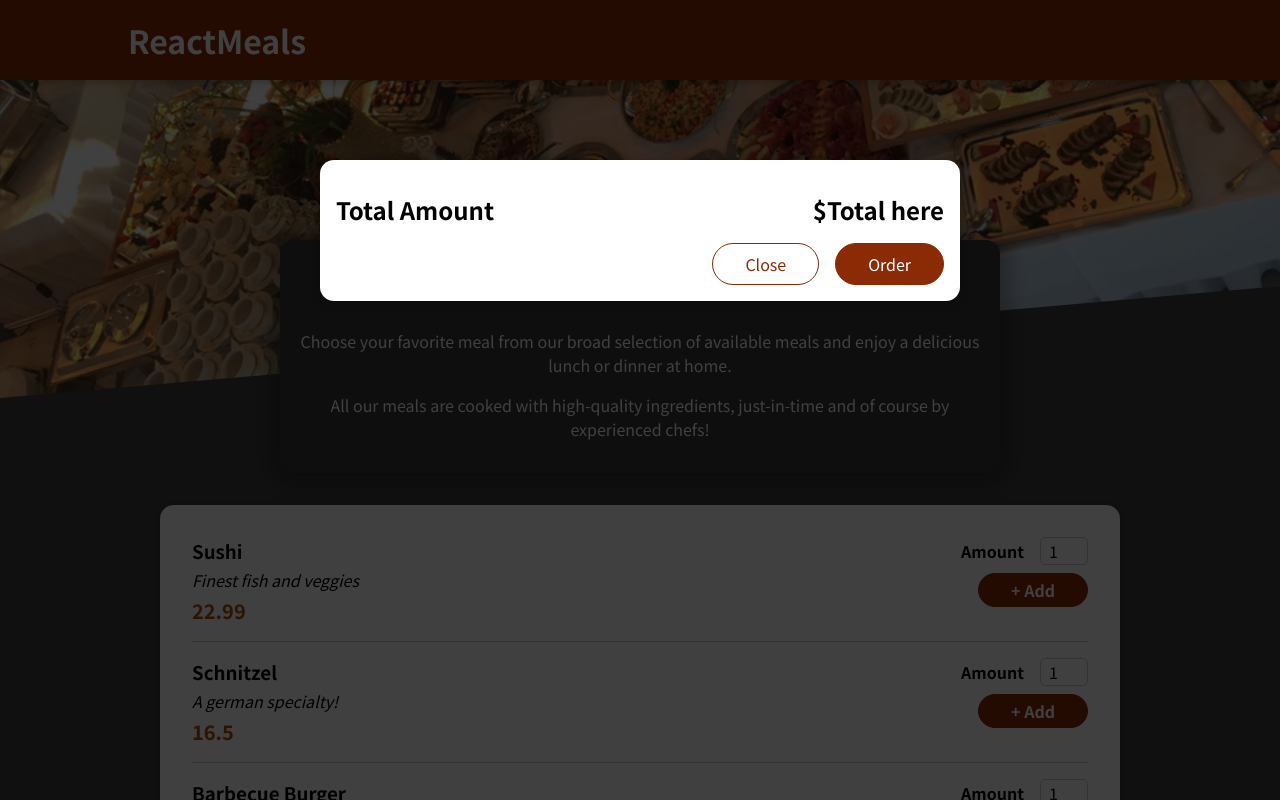
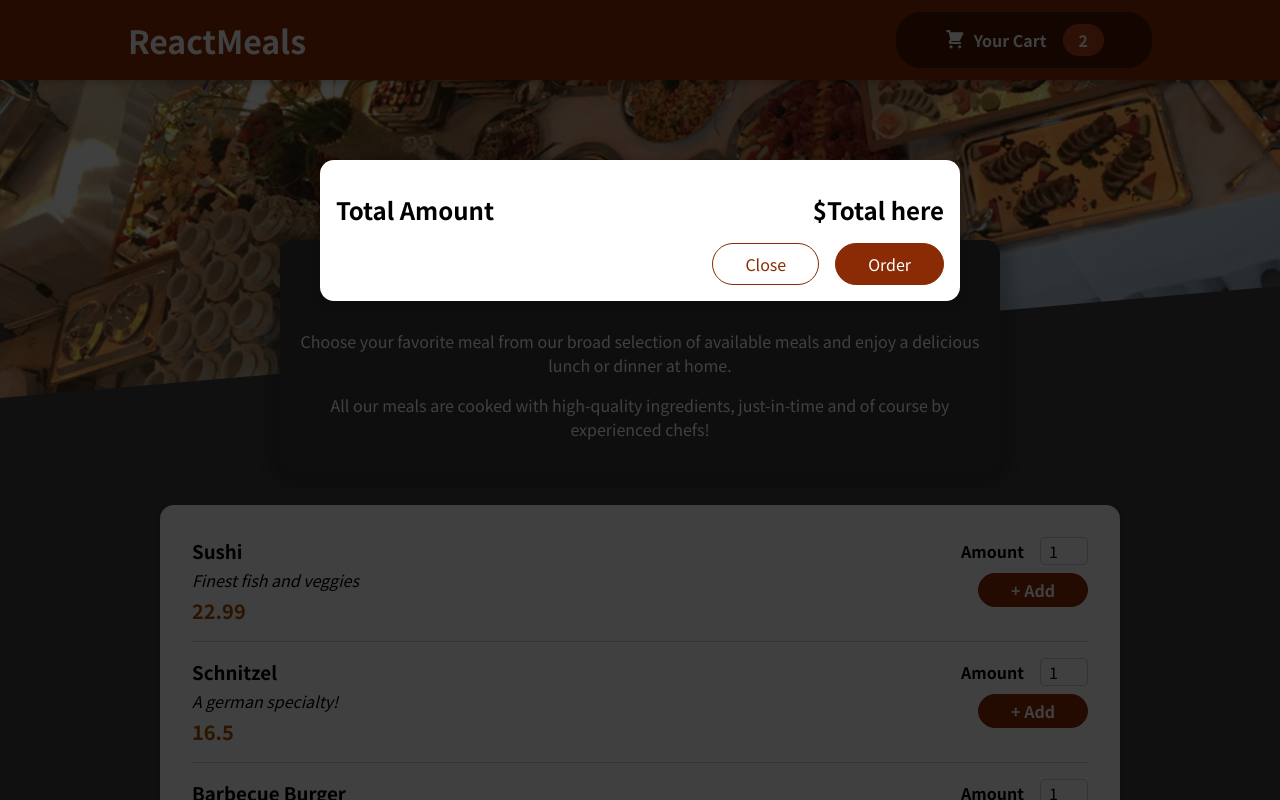
Before and after one commit to romeguarin/guild-react-demo, a React (Create React App) app in the folder demo/: page / in a window 1280 px wide. Shown: the top 800 px of the page. Built offline with nearby package versions, Linux system fonts and the light colour scheme.

Commit message:
add header cart button

```diff
--- a/demo/src/App.tsx
+++ b/demo/src/App.tsx
@@ -12,7 +12,7 @@
         onModalBackdropClick={() => {}}
       />
       <Header onHeaderButtonClick={() => {}} />
-      <Meals></Meals>
+      <Meals />
     </Fragment>
   );
 }
--- a/demo/src/components/Header/Header.tsx
+++ b/demo/src/components/Header/Header.tsx
@@ -1,5 +1,6 @@
 import { FC, Fragment } from 'react';
 import mealsImage from '../../assets/meals.jpg';
+import HeaderCartButton from '../HeaderCart/HeaderCartButton';
 import classes from './Header.module.css';
 
 interface HeaderProps {
@@ -11,6 +12,7 @@
     <Fragment>
       <header className={classes.header}>
         <h1>ReactMeals</h1>
+        <HeaderCartButton onClick={props.onHeaderButtonClick} />
       </header>
       <div className={classes['main-image']}>
         <img
--- /dev/null
+++ b/demo/src/components/HeaderCart/CartIcon.tsx
@@ -0,0 +1,15 @@
+import { FC } from 'react';
+
+const CartIcon: FC = () => {
+  return (
+    <svg
+      xmlns='http://www.w3.org/2000/svg'
+      viewBox='0 0 20 20'
+      fill='currentColor'
+    >
+      <path d='M3 1a1 1 0 000 2h1.22l.305 1.222a.997.997 0 00.01.042l1.358 5.43-.893.892C3.74 11.846 4.632 14 6.414 14H15a1 1 0 000-2H6.414l1-1H14a1 1 0 00.894-.553l3-6A1 1 0 0017 3H6.28l-.31-1.243A1 1 0 005 1H3zM16 16.5a1.5 1.5 0 11-3 0 1.5 1.5 0 013 0zM6.5 18a1.5 1.5 0 100-3 1.5 1.5 0 000 3z' />
+    </svg>
+  );
+};
+
+export default CartIcon;
--- /dev/null
+++ b/demo/src/components/HeaderCart/HeaderCartButton.module.css
@@ -0,0 +1,59 @@
+.button {
+  cursor: pointer;
+  font: inherit;
+  border: none;
+  background-color: #4d1601;
+  color: white;
+  padding: 0.75rem 3rem;
+  display: flex;
+  justify-content: space-around;
+  align-items: center;
+  border-radius: 25px;
+  font-weight: bold;
+}
+
+.button:hover,
+.button:active {
+  background-color: #2c0d00;
+}
+
+.icon {
+  width: 1.35rem;
+  height: 1.35rem;
+  margin-right: 0.5rem;
+}
+
+.badge {
+  background-color: #b94517;
+  padding: 0.25rem 1rem;
+  border-radius: 25px;
+  margin-left: 1rem;
+  font-weight: bold;
+}
+
+.button:hover .badge,
+.button:active .badge {
+  background-color: #92320c;
+}
+
+.bump {
+  animation: bump 300ms ease-out;
+}
+
+@keyframes bump {
+  0% {
+    transform: scale(1);
+  }
+  10% {
+    transform: scale(0.9);
+  }
+  30% {
+    transform: scale(1.1);
+  }
+  50% {
+    transform: scale(1.15);
+  }
+  100% {
+    transform: scale(1);
+  }
+}
--- /dev/null
+++ b/demo/src/components/HeaderCart/HeaderCartButton.tsx
@@ -0,0 +1,25 @@
+import { FC } from 'react';
+import CartIcon from './CartIcon';
+import classes from './HeaderCartButton.module.css';
+
+interface HeaderCartButtonProps {
+  count?: number;
+  onClick: (event: any) => any;
+}
+
+const HeaderCartButton: FC<HeaderCartButtonProps> = (props) => {
+  return (
+    <button
+      className={classes.button}
+      onClick={props.onClick}
+    >
+      <span className={classes.icon}>
+        <CartIcon />
+      </span>
+      <span>Your Cart</span>
+      <span className={classes.badge}>{2}</span>
+    </button>
+  );
+};
+
+export default HeaderCartButton;
```
